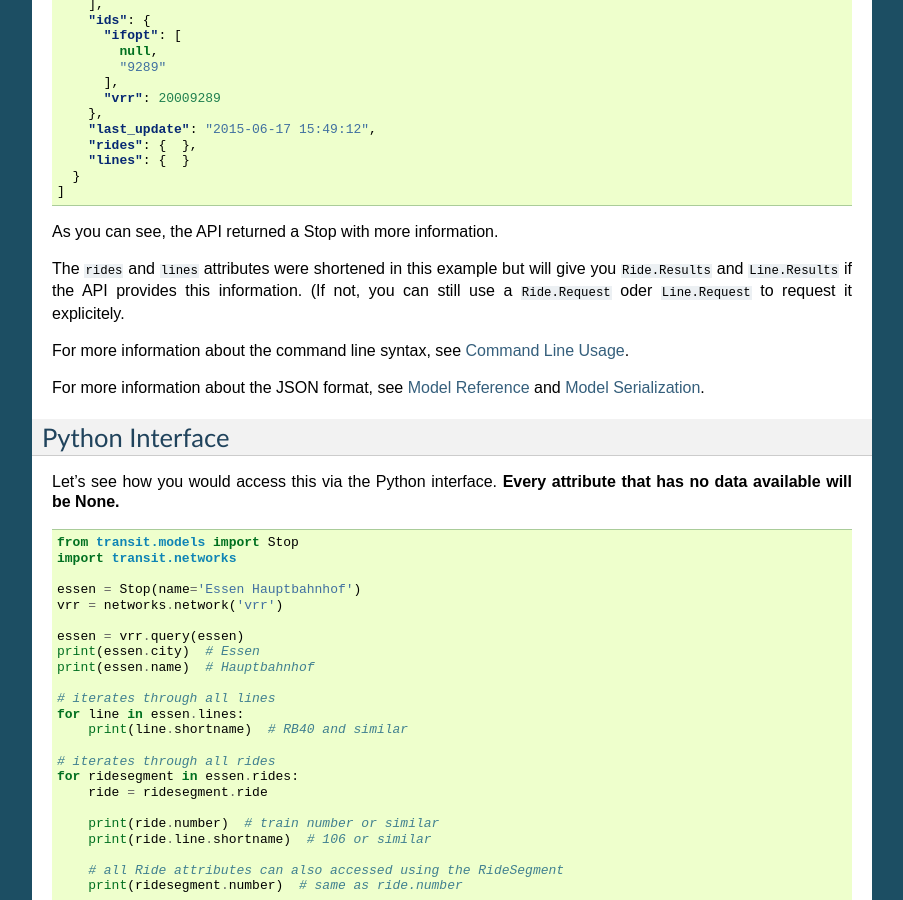
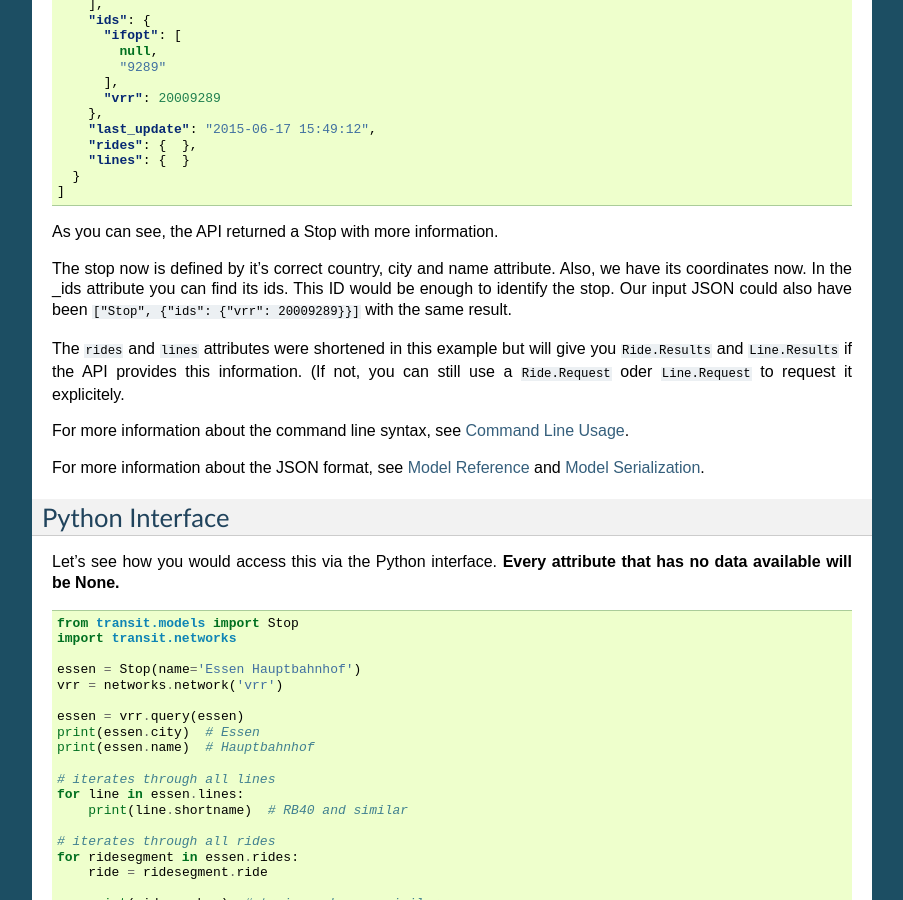
Before and after one commit to codingcatgirl/choo, a Sphinx documentation site: the page built from docs/transit/start.rst, in a window 1280 px wide and 900 px high, scrolled down 2019 px. Shown: the whole window, without its empty margins (198-1101 px from the left). Built offline with Sphinx 7.4.7, drawn with Linux system fonts in a browser that asks for light colours.

Commit message:
say something about ids

```diff
--- a/docs/transit/start.rst
+++ b/docs/transit/start.rst
@@ -115,6 +115,8 @@ This sends the Stop to transit and it tries to get as much information as possib
 
 As you can see, the API returned a Stop with more information.
 
+The stop now is defined by it’s correct country, city and name attribute. Also, we have its coordinates now. In the _ids attribute you can find its ids. This ID would be enough to identify the stop. Our input JSON could also have been ``["Stop", {"ids": {"vrr": 20009289}}]`` with the same result.
+
 The ``rides`` and ``lines`` attributes were shortened in this example but will give you ``Ride.Results`` and ``Line.Results`` if the API provides this information. (If not, you can still use a ``Ride.Request`` oder ``Line.Request`` to request it explicitely.
 
 For more information about the command line syntax, see `Command Line Usage`_.
```
